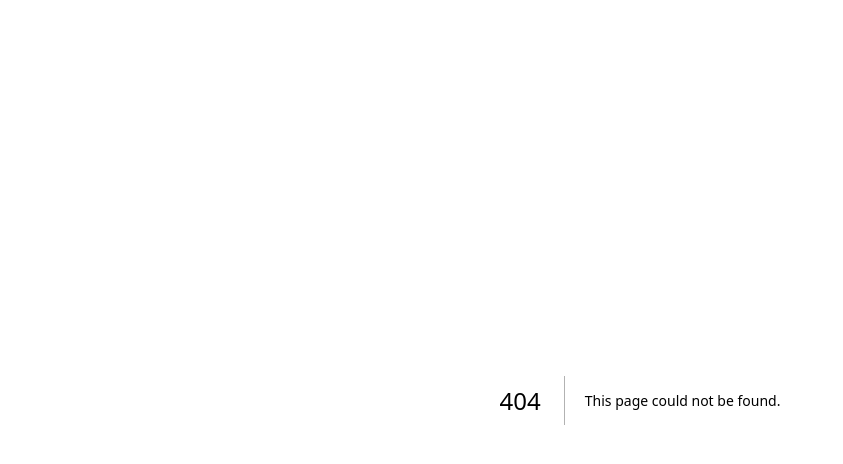
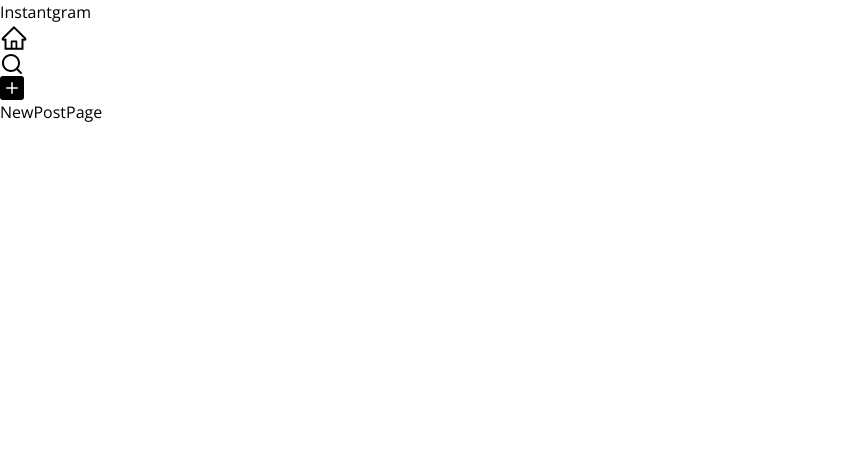
Before and after one commit to youngtack123/instagram, a Next.js app: page /new in a window 1280 px wide. Before the commit this address had no page. Shown: the top 464 px of the page, without its empty margins (0-843 px from the left). Built offline with nearby package versions, Linux system fonts and the light colour scheme.

Commit message:
:sparkles: Implement structure for the navbar component
implement structure for the navbar component

```diff
--- a/package.json
+++ b/package.json
@@ -11,7 +11,8 @@
   "dependencies": {
     "next": "14.1.1",
     "react": "^18",
-    "react-dom": "^18"
+    "react-dom": "^18",
+    "react-icons": "^5.0.1"
   },
   "devDependencies": {
     "@types/node": "^20",
--- a/src/app/layout.tsx
+++ b/src/app/layout.tsx
@@ -1,6 +1,7 @@
 import type { Metadata } from "next";
 import { Open_Sans } from "next/font/google";
 import "./globals.css";
+import Navbar from "@/components/navbar";
 
 const openSans = Open_Sans({ subsets: ["latin"] });
 
@@ -16,7 +17,12 @@ export default function RootLayout({
 }>) {
   return (
     <html lang="en" className={openSans.className}>
-      <body>{children}</body>
+      <body>
+        <header>
+          <Navbar />
+        </header>
+        <main>{children}</main>
+      </body>
     </html>
   );
 }
--- /dev/null
+++ b/src/app/new/page.tsx
@@ -0,0 +1,7 @@
+import React from "react";
+
+function NewPostPage() {
+  return <div>NewPostPage</div>;
+}
+
+export default NewPostPage;
--- /dev/null
+++ b/src/app/search/page.tsx
@@ -0,0 +1,7 @@
+import React from "react";
+
+function SearchPage() {
+  return <div>SearchPage</div>;
+}
+
+export default SearchPage;
--- /dev/null
+++ b/src/components/navbar.tsx
@@ -0,0 +1,53 @@
+"use client";
+import Link from "next/link";
+import React from "react";
+import HomeIcon from "./ui/icons/homeIcon";
+import HomeFillIcon from "./ui/icons/homeFillIcon";
+import SearchIcon from "./ui/icons/searchIcon";
+import SearchFillIcon from "./ui/icons/searchFillIcon";
+import NewIcon from "./ui/icons/newIcon";
+import NewFillIcon from "./ui/icons/newFillIcon";
+import { usePathname } from "next/navigation";
+
+const menu = [
+  {
+    href: "/",
+    icon: <HomeIcon />,
+    clickedIcon: <HomeFillIcon />,
+  },
+  {
+    href: "/search",
+    icon: <SearchIcon />,
+    clickedIcon: <SearchFillIcon />,
+  },
+  {
+    href: "/new",
+    icon: <NewIcon />,
+    clickedIcon: <NewFillIcon />,
+  },
+];
+
+function Navbar() {
+  const pathname = usePathname();
+
+  return (
+    <div>
+      <Link href="/">
+        <h1>Instantgram</h1>
+      </Link>
+      <nav>
+        <ul>
+          {menu.map((item) => (
+            <li key={item.href}>
+              <Link href={item.href}>
+                {pathname === item.href ? item.clickedIcon : item.icon}
+              </Link>
+            </li>
+          ))}
+        </ul>
+      </nav>
+    </div>
+  );
+}
+
+export default Navbar;
--- /dev/null
+++ b/src/components/ui/icons/homeFillIcon.tsx
@@ -0,0 +1,7 @@
+import { AiFillHome } from "react-icons/ai";
+
+function HomeFillIcon() {
+  return <AiFillHome className="w-7 h-7" />;
+}
+
+export default HomeFillIcon;
--- /dev/null
+++ b/src/components/ui/icons/homeIcon.tsx
@@ -0,0 +1,7 @@
+import { AiOutlineHome } from "react-icons/ai";
+
+function HomeIcon() {
+  return <AiOutlineHome className="w-7 h-7" />;
+}
+
+export default HomeIcon;
--- /dev/null
+++ b/src/components/ui/icons/newFillIcon.tsx
@@ -0,0 +1,7 @@
+import { BsPlusSquareFill } from "react-icons/bs";
+
+function NewFillIcon() {
+  return <BsPlusSquareFill className="w-6 h-6" />;
+}
+
+export default NewFillIcon;
--- /dev/null
+++ b/src/components/ui/icons/newIcon.tsx
@@ -0,0 +1,7 @@
+import { BsPlusSquare } from "react-icons/bs";
+
+function NewIcon() {
+  return <BsPlusSquare className="w-6 h-6" />;
+}
+
+export default NewIcon;
--- /dev/null
+++ b/src/components/ui/icons/searchFillIcon.tsx
@@ -0,0 +1,7 @@
+import { RiSearchFill } from "react-icons/ri";
+
+function SearchFillIcon() {
+  return <RiSearchFill className="w-6 h-6" />;
+}
+
+export default SearchFillIcon;
--- /dev/null
+++ b/src/components/ui/icons/searchIcon.tsx
@@ -0,0 +1,7 @@
+import { RiSearchLine } from "react-icons/ri";
+
+function SearchIcon() {
+  return <RiSearchLine className="w-6 h-6" />;
+}
+
+export default SearchIcon;
```
Also changed, not shown: 1 other file (tests, documents, lock files or other folders).
